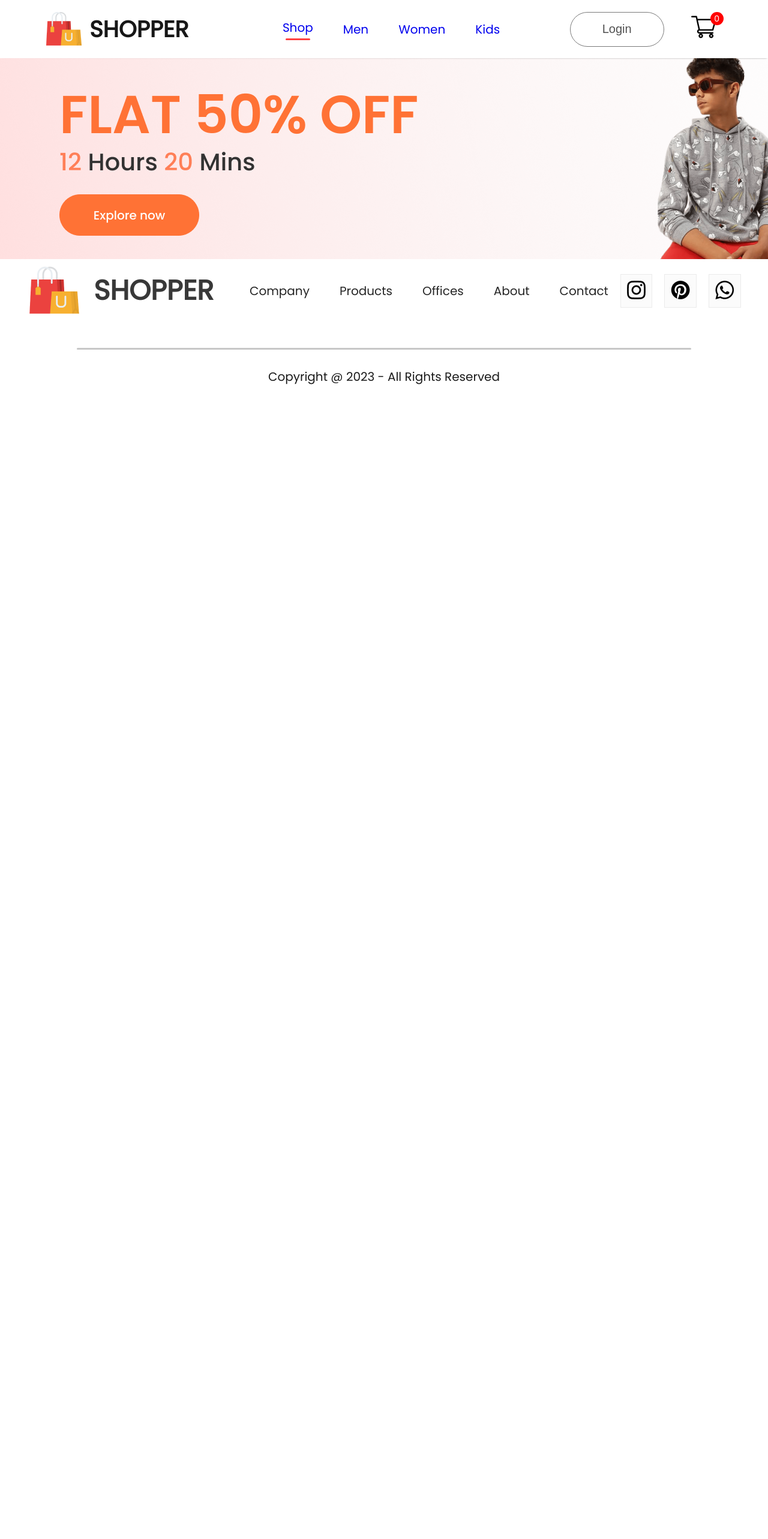
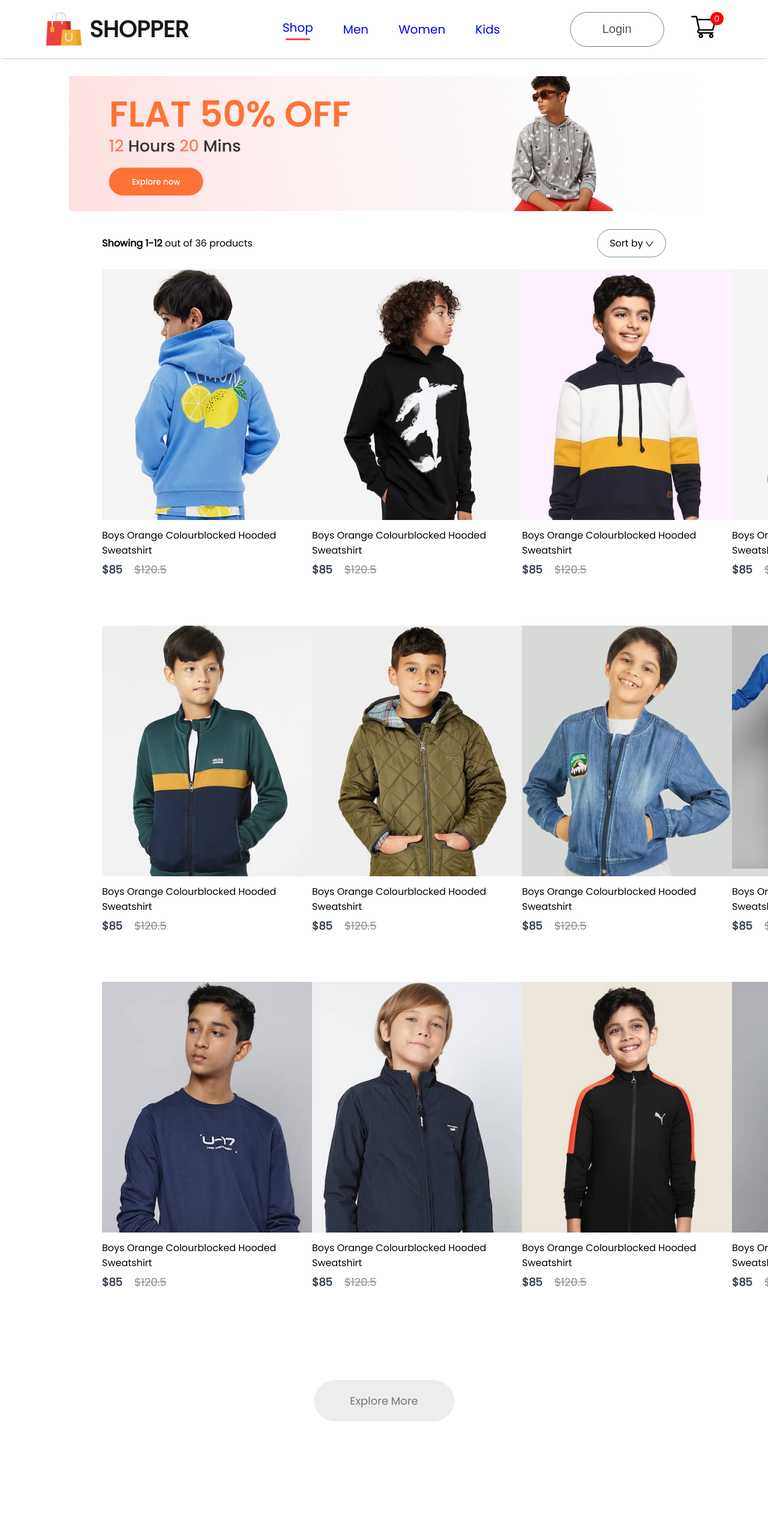
Before and after one commit to Walter1G/E-Comerce, a React (Create React App) app: page /kids in a window 1280 px wide. Shown: the top 2566 px of the page at 60% size. Before the commit the page ends 800 px from the top, so only its background shows below. Built offline with nearby package versions, Linux system fonts and the light colour scheme.

Commit message:
display items in their category pages

```diff
--- a/src/App.js
+++ b/src/App.js
@@ -18,7 +18,7 @@
       <Navbar />
       <Routes>
         <Route path='/' element={<Shop />} />
-        <Route path='/mens' element={<ShopCategory banner={men_banner} category="mens" />} />
+        <Route path='/mens' element={<ShopCategory banner={men_banner} category="men" />} />
         <Route path='/womens' element={<ShopCategory banner={women_banner} category="women" />} />
         <Route path='/kids' element={<ShopCategory banner={kid_banner} category="kid" />} />
         <Route path='/product' element={<Product />} >
--- a/src/Components/Footer/Footer.jsx
+++ b/src/Components/Footer/Footer.jsx
@@ -7,10 +7,15 @@
 const Footer = () => {
     return (
         <div className='footer'>
+            <div></div>
             <div className="footer-logo">
-                <img src={footer_logo} alt='' />
+
+               <img src={footer_logo} alt='' />
                 <p>SHOPPER</p>
-                <ul className="footer-links">
+
+            </div>
+            <div>
+            <ul className="footer-links">
                     <li>Company</li>
                     <li>Products</li>
                     <li>Offices</li>
@@ -18,7 +23,7 @@
                     <li>Contact</li>
                 </ul>
 
-               <div className="footer-social-icon">
+               {/* <div className="footer-social-icon">
                 <div className="footer-icon-container">
                     <img src={instargram_icon} alt='' />
                 </div>
@@ -28,9 +33,7 @@
                 <div className="footer-icon-container">
                     <img src={whatsapp_icon} alt='' />
                 </div>
-               </div>
-
-
+               </div> */}
             </div>
             <div className="footer-copyright">
                 <hr/>
--- a/src/Context/ShopContext.jsx
+++ b/src/Context/ShopContext.jsx
@@ -1,11 +1,11 @@
 import React,{createContext} from "react";
-import all_products from "../Components/Assets/all_product"
+import all_product from "../Components/Assets/all_product"
 
 
 export const ShopContext = createContext(null)
 
 const ShopContextProvider = (props)=>{
-    const contextValue={all_products}
+    const contextValue={all_product}
     return (
         <ShopContext.Provider value={contextValue}>
             {props.children}
--- a/src/Pages/CSS/ShopCategory.css
+++ b/src/Pages/CSS/ShopCategory.css
@@ -0,0 +1,44 @@
+.shopcategory-banner{
+    display: block;
+    margin: 30px auto;
+    width: 82%;
+
+}
+
+
+.shopcategory-indexSort{
+    display: flex;
+    margin: 0px 170px;
+    justify-content: space-between;
+    align-items: center;
+}
+
+.shopcategory-sort{
+    padding: 10px 20px;
+    border-radius: 40px;
+    border: 1px solid #888;
+}
+
+.shopcategory-indexSort p span{
+    font-weight: 600;
+}
+
+.shopcategory-products{
+    margin: 20px 170px;
+    display: grid;
+    grid-template-columns: 1fr 1fr 1fr 1fr;
+    row-gap: 80px;
+}
+.shopcategory-loadmore{
+    display:  flex;
+    justify-content: center;
+    align-items: center;
+    margin: 150px auto;
+    width: 233px;
+    height: 69px;
+    border-radius: 75px;
+    background:#ededed;
+    color: #787878;
+    font-size: 18px;
+    font-weight: 500;
+}
--- a/src/Pages/ShopCategory.jsx
+++ b/src/Pages/ShopCategory.jsx
@@ -1,14 +1,43 @@
 import React, { useContext } from 'react';
 import './CSS/ShopCategory.css'
 import { ShopContext } from '../Context/ShopContext';
+import dropdown_icon from '../Components/Assets/dropdown_icon.png'
+import Item from '../Components/Items/Item';
+
 
 const ShopCategory = (props) => {
 const all_product = useContext(ShopContext)
+    console.log(all_product.all_product)
 
     return (
         <div className='shop-category'>
-            <img src={props.banner} />
+            <img className='shopcategory-banner' src={props.banner} />
+            <div className="shopcategory-indexSort">
+                <p>
+                    <span>Showing 1-12</span> out of 36 products
+                </p>
+                <div className="shopcategory-sort">
+                    Sort by <img  src={dropdown_icon} alt='' />
+                </div>
+            </div>
+            <div className="shopcategory-products">
+                {
+                    all_product.all_product.map((item, i)=>{
+                        if(props.category === item.category){
+                                return <Item key={i} id={item.id} name={item.name}
+                                image={item.image} new_price={item.new_price}
+                                old_price={item.old_price}
+                                />
+                        }else{
+                            return null;
+                        }
 
+                    })
+                }
+            </div>
+            <div className="shopcategory-loadmore">
+                Explore More
+            </div>
         </div>
     );
 }
```
